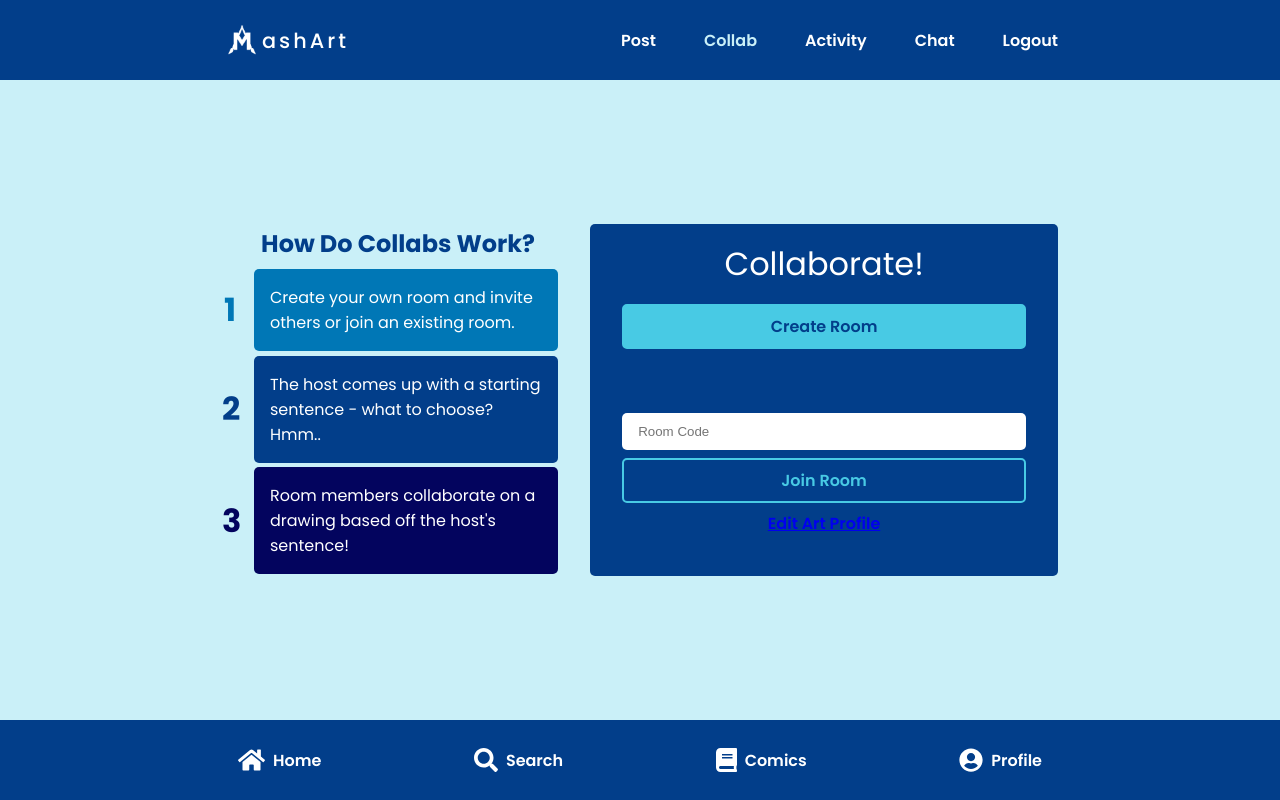
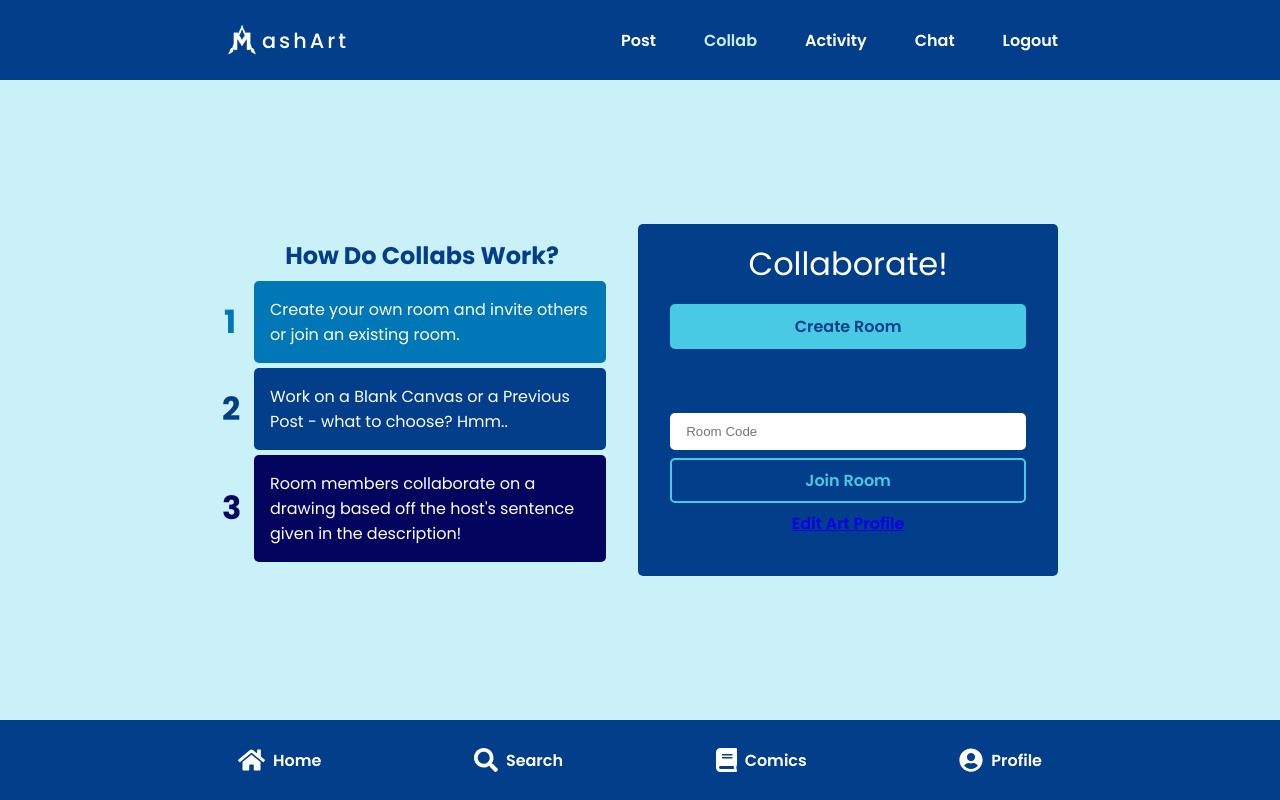
Before and after one commit to HARALARK/MashArt, a React (Create React App) app in the folder mashart/frontend/: page /collab in a window 1280 px wide. Built offline with nearby package versions, Linux system fonts and the light colour scheme; sample sign-in values are in the browser's storage; a web font is replaced by a local one.

Commit message:
updated the steps

```diff
--- a/mashart/frontend/src/components/GameInfo.js
+++ b/mashart/frontend/src/components/GameInfo.js
@@ -15,13 +15,14 @@ const GameInfo = () => {
         <RuleContainer>
           <Number light>2</Number>
           <Rule light>
-            The host comes up with a starting sentence - what to choose? Hmm..
+            Work on a Blank Canvas or a Previous Post - what to choose? Hmm..
           </Rule>
         </RuleContainer>
         <RuleContainer>
           <Number dark>3</Number>
           <Rule dark>
-            Room members collaborate on a drawing based off the host's sentence!
+            Room members collaborate on a drawing based off the host's sentence
+            given in the description!
           </Rule>
         </RuleContainer>
       </Container>
```
